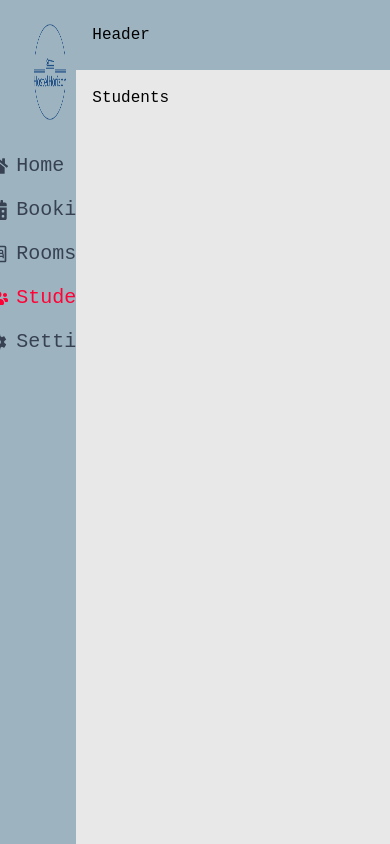
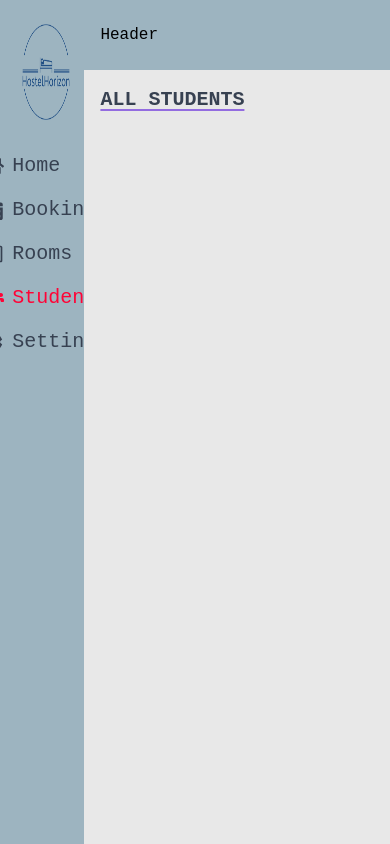
Before and after one commit to f0rsakeN-afk/HostelHorizon, a React (Vite) app: page /students in a window 390 px wide. Built offline with nearby package versions, Linux system fonts and the light colour scheme.

Commit message:
update readme and responsive for tablets

```diff
--- a/src/features/rooms/CreateRoomForm.jsx
+++ b/src/features/rooms/CreateRoomForm.jsx
@@ -39,7 +39,7 @@ const CreateRoomForm = ({ roomToEdit = {} }) => {
   const isWorking = isCreating || isEditing;
 
   return (
-    <div className="bg-purple-100 px-[25rem] py-8">
+    <div className=" lg:px-[25rem] px-2 py-8">
       <form
         onSubmit={handleSubmit(onSubmit, onError)}
         className="items-left m-auto flex flex-col justify-center gap-y-4"
--- a/src/features/rooms/RoomRow.jsx
+++ b/src/features/rooms/RoomRow.jsx
@@ -11,15 +11,15 @@ const RoomRow = ({ room }) => {
 
   return (
     <>
-      <div className="border-b-2">
+      <div className="border-b-2 border-gray-400">
         <div
           role="row"
-          className=" grid  grid-cols-6 flex-col items-center gap-4  py-4 text-sm text-gray-700"
+          className=" grid grid-cols-6 flex-col items-center gap-x-4  py-4 text-sm text-gray-700"
         >
           <img
             src={image}
             alt="room-image"
-            className="h-24 w-44 rounded-sm drop-shadow-xl"
+            className="h-24 w-44 rounded-sm drop-shadow-xl "
           />
 
           <h1 className="capitalize">{name}</h1>
--- a/src/features/settings/SettingsTable.jsx
+++ b/src/features/settings/SettingsTable.jsx
@@ -26,7 +26,7 @@ function SettingsTable() {
   }
 
   return (
-    <div className="flex w-1/3 flex-col gap-4 ">
+    <div className="flex lg:w-1/3 flex-col gap-4 ">
       <Label className="flex flex-col gap-1 ">
         <label className="text-base text-gray-700">Minimum price</label>
         <input
--- a/src/pages/Bookings.jsx
+++ b/src/pages/Bookings.jsx
@@ -1,8 +1,11 @@
 import React from 'react'
+import Title from '../ui/Title'
 
 const Bookings = () => {
   return (
-    <div>Bookings</div>
+    <div>
+      <Title text={`Bookings`}/>
+    </div>
   )
 }
 
--- a/src/pages/Students.jsx
+++ b/src/pages/Students.jsx
@@ -1,8 +1,11 @@
 import React from 'react'
+import Title from "../ui/Title"
 
 const Students = () => {
   return (
-    <div>Students</div>
+    <div>
+      <Title text={`All students`} />
+    </div>
   )
 }
 
--- a/src/ui/AppLayout.jsx
+++ b/src/ui/AppLayout.jsx
@@ -5,9 +5,9 @@ import Header from './Header';
 
 const AppLayout = () => {
   return (
-    <div className=" grid h-screen w-full grid-cols-7 pl-6">
+    <div className=" grid h-screen w-full grid-cols-5 lg:grid-cols-7 pl-2 lg:pl-6">
       <Sidebar />
-      <div className=" col-span-6  ">
+      <div className=" col-span-4 lg:col-span-6  ">
         <div className="grid h-screen grid-rows-12">
           <Header />
           <main className="row-span-11 bg-[#E8E8E8]  p-4 overflow-scroll">
```
Also changed, not shown: 1 other file (tests, documents, lock files or other folders).
